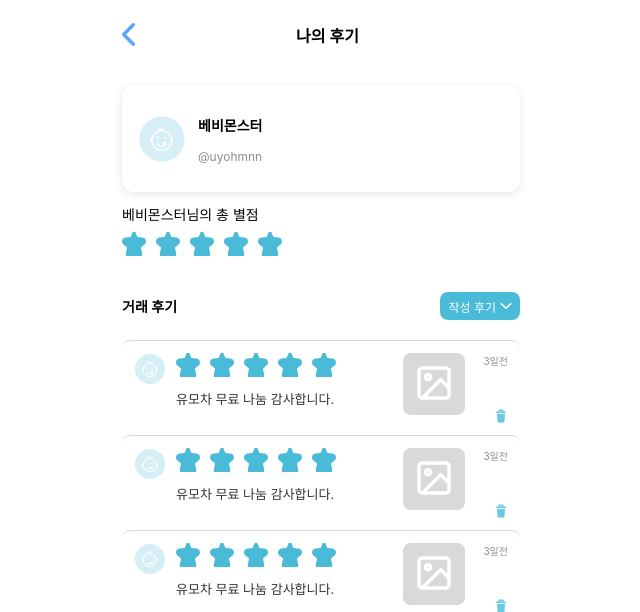
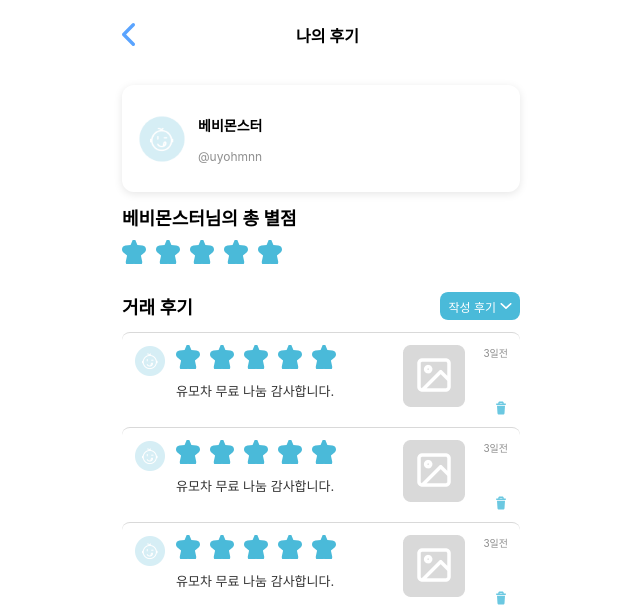
Before and after one commit to 2025-HERETHON/2025-herethon-12, a Django app: template reviews/templates/reviews/myreview.html in a window 1280 px wide. Shown: the top 612 px of the page, without its empty margins (319-959 px from the left). Run offline with Django 5.2, Linux system fonts and the light colour scheme; the template is opened without the code that fills it, so the values that code supplies are empty; some web fonts are replaced.

Commit message:
feat: 마이페이지 후기 모달 및 디자인 수정

```diff
--- a/reviews/static/reviews/myreview.css
+++ b/reviews/static/reviews/myreview.css
@@ -58,7 +58,11 @@
 .rating {
   display: flex;
 }
-
+.user-rating .rating-total {
+    font-size: 18px;
+    font-weight: 600;
+    margin-bottom: 10px;
+}
 .rating-label {
   width: 12px;
   overflow: hidden;
@@ -104,7 +108,11 @@
     padding: 0 16px 80px;
     /* 하단 nav 고려 */
 }
-
+.review-section h3{
+    font-size: 18px;
+    font-weight: 600;
+    margin: 0px;
+}
 .review-header {
     display: flex;
     justify-content: space-between;
--- a/reviews/templates/reviews/myreview.html
+++ b/reviews/templates/reviews/myreview.html
@@ -31,7 +31,7 @@
             </div>
 
             <div class="user-rating">
-                <p>베비몬스터님의 총 별점</p>
+                <p class="rating-total">베비몬스터님의 총 별점</p>
                 <div class="rating">
                     <label for="star0.5" class="rating-label">
                         <input type="radio" id="star0.5" class="hidden" name="rating" value="0.5" />
@@ -81,7 +81,7 @@
         <!-- 후기 섹션 -->
         <section class="review-section">
             <div class="review-header">
-                <h2>거래 후기</h2>
+                <h3>거래 후기</h3>
                 <button class="dropdown-btn">
                     작성 후기
                     <img src="/reviews/static/reviews/images/down-icon.svg" alt="화살표" class="down-icon" />
```
